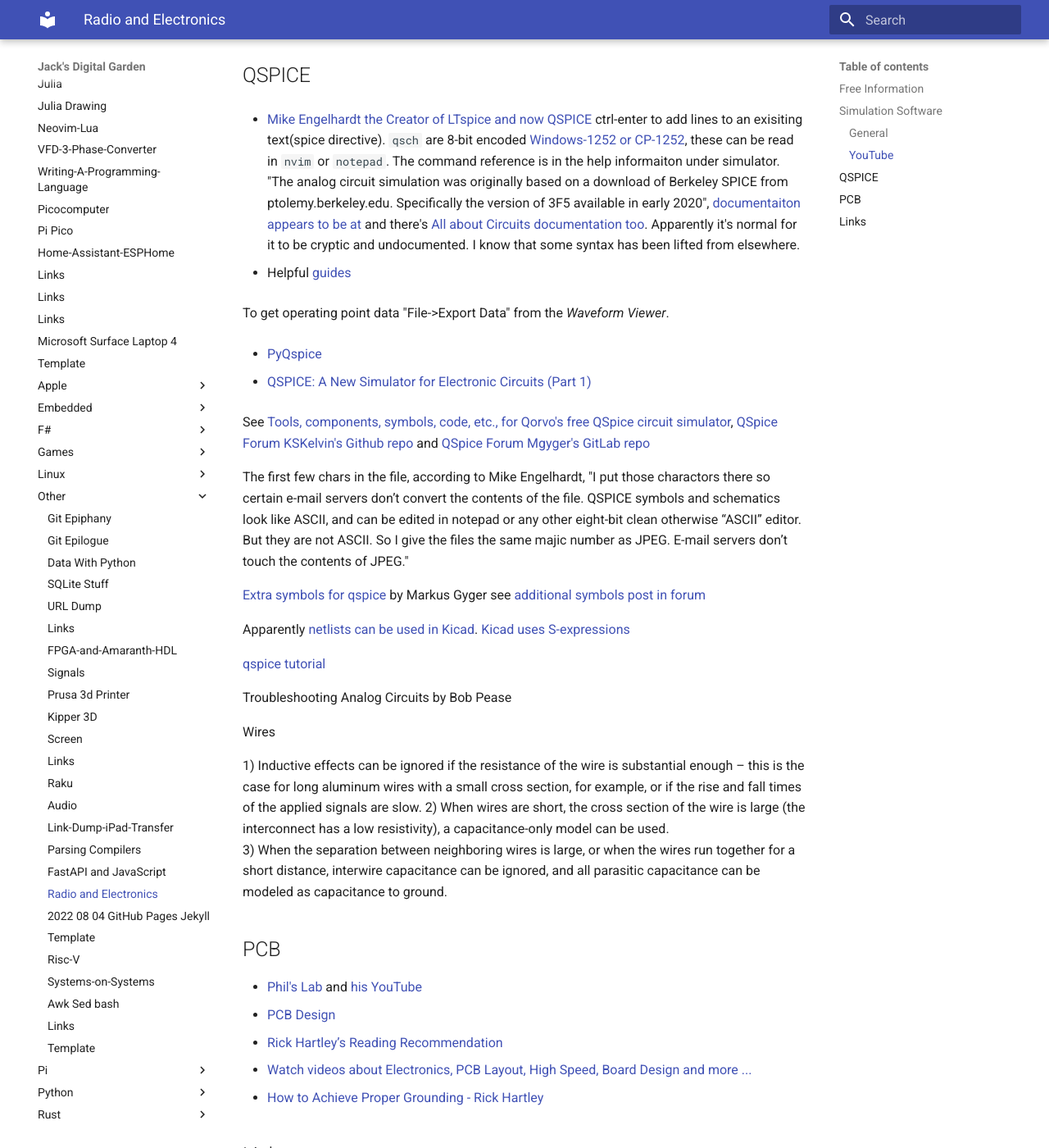
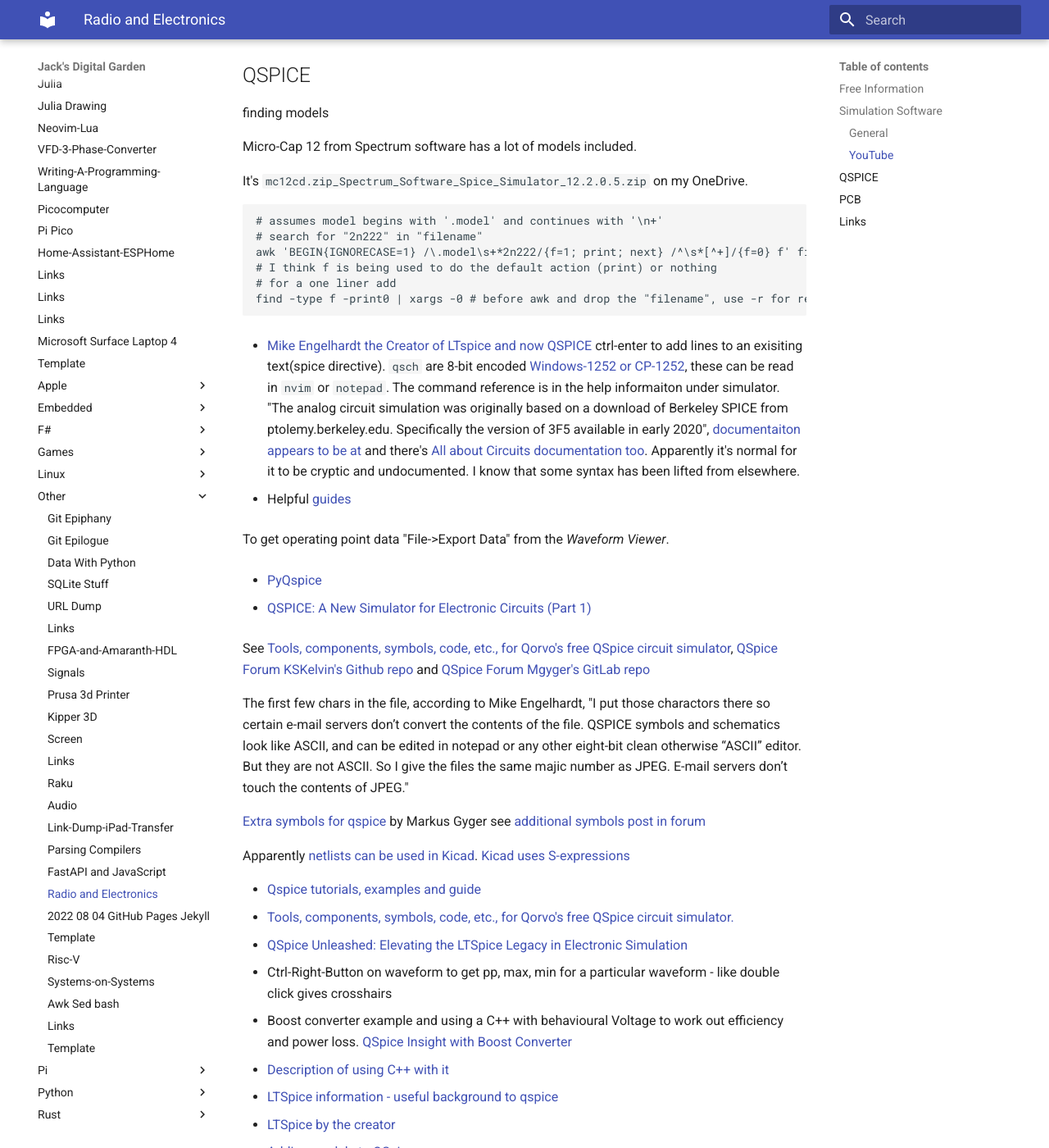
Before and after one commit to jchidley/mkdocs-material-test, an MkDocs documentation site: the page built from docs/Other/2022-03-25-Radio-and-Electronics.md, in a window 1280 px wide and 1400 px high, scrolled down 1263 px. Shown: the whole window at 82% size. Built offline with MkDocs 1.6.1 and Material for MkDocs 9.7.7, drawn with Linux system fonts in a browser that asks for light colours; some of the changed text lies outside the part shown.

Commit message:
QSpice and MicroCap updates

````diff
--- a/docs/Other/2022-03-25-Radio-and-Electronics.md
+++ b/docs/Other/2022-03-25-Radio-and-Electronics.md
@@ -40,6 +40,21 @@
 
 ## QSPICE
 
+finding models
+
+Micro-Cap 12 from Spectrum software has a lot of models included.
+
+It's `mc12cd.zip_Spectrum_Software_Spice_Simulator_12.2.0.5.zip` on my OneDrive.
+
+```bash
+# assumes model begins with '.model' and continues with '\n+'
+# search for "2n222" in "filename"
+awk 'BEGIN{IGNORECASE=1} /\.model\s+*2n222/{f=1; print; next} /^\s*[^+]/{f=0} f' filename
+# I think f is being used to do the default action (print) or nothing
+# for a one liner add
+find -type f -print0 | xargs -0 # before awk and drop the "filename", use -r for recursive
+```
+
 * [Mike Engelhardt the Creator of LTspice and now QSPICE](https://www.youtube.com/watch?v=5gMVOmkXDVs)
 ctrl-enter to add lines to an exisiting text(spice directive). `qsch` are 8-bit encoded [Windows-1252 or CP-1252](https://en.wikipedia.org/wiki/Windows-1252), these can be read in `nvim` or `notepad`. The command reference is in the help informaiton under simulator.
 "The analog circuit simulation was originally based on a download of Berkeley SPICE from ptolemy.berkeley.edu. Specifically the version of 3F5 available in early 2020", [documentaiton appears to be at](http://bwrcs.eecs.berkeley.edu/Classes/IcBook/SPICE/) and there's [All about Circuits documentation too](https://www.allaboutcircuits.com/textbook/reference/chpt-7/fundamentals-spice-programming/). Apparently it's normal for it to be cryptic and undocumented. I know that some syntax has been lifted from elsewhere.
@@ -59,6 +74,19 @@
 [Extra symbols for qspice](https://gitlab.com/mgyger/qspice-symbols) by Markus Gyger see [additional symbols post in forum](https://forum.qorvo.com/t/additional-symbols/14469)
 
 Apparently [netlists can be used in Kicad](https://electronics.stackexchange.com/questions/676175/can-i-import-a-netlist-into-kicad#:~:text=There%27s%20no%20need%20to%20%22import%22%20anything%20into%20KiCad%3A,you%20generate%20perfect%20schematics%20and%20layouts%20that%20way%21). [Kicad uses S-expressions](https://dev-docs.kicad.org/en/file-formats/sexpr-intro/index.html#:~:text=KiCad%20uses%20an%20s-expression%20file%20format%20for%20symbol,circuit%20boards%2C%20and%20title%20block%20and%20border%20worksheets.)
+
+* [Qspice tutorials, examples and guide](https://github.com/KSKelvin-Github/Qspice/tree/main)
+* [Tools, components, symbols, code, etc., for Qorvo's free QSpice circuit simulator.](https://github.com/robdunn3/QSpice/tree/main)
+* [QSpice Unleashed: Elevating the LTSpice Legacy in Electronic Simulation](https://www.electromaker.io/blog/article/qtspice-unleashed-elevating-the-ltspice-legacy-in-electronic-simulation)
+* Ctrl-Right-Button on waveform to get pp, max, min for a particular waveform - like double click gives crosshairs
+* Boost converter example and using a C++ with behavioural Voltage to work out efficiency and power loss. [QSpice Insight with Boost Converter](https://youtu.be/1pUUDxWJIKA?si=lIHKPm4MFvlZWr1F)
+* [Description of using C++ with it](https://www.youtube.com/watch?v=Rtt5PPsQGag&t=23s)
+* [LTSpice information - useful background to qspice](https://youtu.be/NZNerLq8tHc?si=GzlIQBV7u1B5ebAR)
+* [LTSpice by the creator](https://www.youtube.com/watch?v=5gKThjZIj-s)
+* [Adding models to QSpice](https://forum.qorvo.com/t/adding-model-files-to-qspice/14962)
+* [PyQspice - bindings for Python](https://github.com/Qorvo/PyQSPICE/tree/main)
+* [funway into electronics](https://archive.org/details/funway_into_electronics/funway_into_electronics_vol_0_22nd_printing/)
+* [World Radio History Techical](https://www.worldradiohistory.com/Home-Tech.htm)
 
 [qspice tutorial](https://www.powerelectronicsnews.com/qspice-a-new-simulator-for-electronic-circuits-part-1/)
 
````
